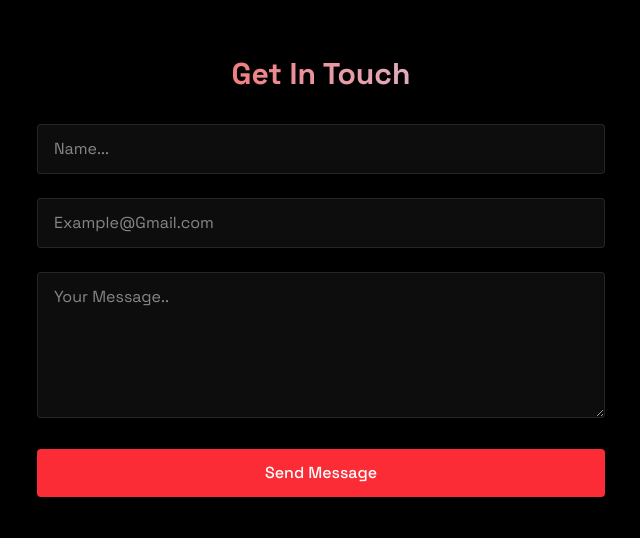
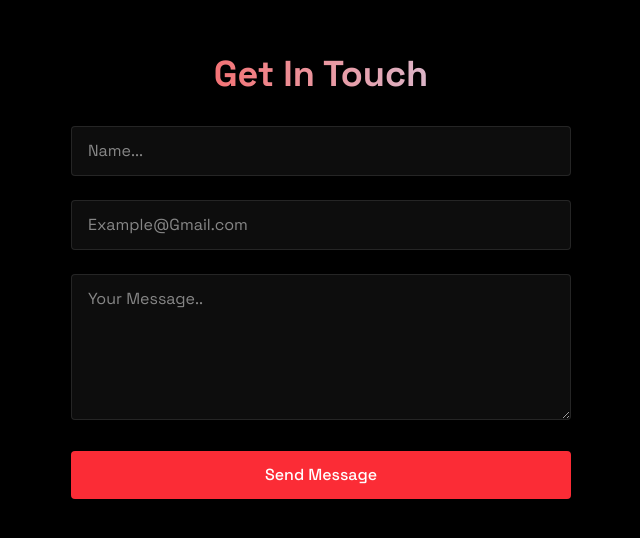
Before and after one commit to ZaidaanRandih/Zaidaan-Portofolio, a React (Vite) app: page / in a window 1280 px wide. Shown: the part 2952-3490 px from the top of the page, without its empty margins (319-959 px from the left). Built offline with nearby package versions, Linux system fonts and the light colour scheme.

Commit message:
more responsive Contact

```diff
--- a/src/components/sections/Contact.jsx
+++ b/src/components/sections/Contact.jsx
@@ -1,30 +1,31 @@
 import { useState } from "react";
 import { RevealOnScroll } from "../RevealOnScroll";
-import emailjs from 'emailjs-com'
+import emailjs from 'emailjs-com';
 
 export const Contact = () => {
-    const [formData,setFormData] = useState({name:'',email:'',message:''});
+    const [formData, setFormData] = useState({ name: '', email: '', message: '' });
 
-    const handleSubmit=(e) =>{
+    const handleSubmit = (e) => {
         e.preventDefault();
         emailjs.sendForm(
             import.meta.env.VITE_SERVICE_ID,
             import.meta.env.VITE_TEMPLATE_ID,
             e.target,
-            import.meta.env.VITE_PUBLIC_KEY).then(()=>{
+            import.meta.env.VITE_PUBLIC_KEY
+        ).then(() => {
             alert("Message Sent Successfully");
-            setFormData({name:'',email:'',message:''});
-        }).catch(()=> alert("Wait! Something went wrong :( , Please Try Again!"));
+            setFormData({ name: '', email: '', message: '' });
+        }).catch(() => alert("Wait! Something went wrong :( , Please Try Again!"));
     };
 
     return (
-        <section id="contact" className="min-h-screen flex items-center justify-center py-20">
+        <section id="contact" className="min-h-screen flex items-center justify-center py-20 px-6">
             <RevealOnScroll>
-                <div className='px-4 w-150'>
-                    <h2 className='text-3xl font-bold mb-8 bg-gradient-to-r from-red-500 to-blue-200 bg-clip-text text-transparent text-center'>
+                <div className='w-full max-w-lg lg:w-[500px]'>
+                    <h2 className='text-3xl sm:text-4xl font-bold mb-8 bg-gradient-to-r from-red-500 to-blue-200 bg-clip-text text-transparent text-center'>
                         Get In Touch
                     </h2>
-                    <form action="" className="space-y-6" onSubmit={handleSubmit}>
+                    <form className="space-y-6" onSubmit={handleSubmit}>
                         <div className="relative">
                             <input type="text"
                                 id="name"
@@ -33,7 +34,7 @@ export const Contact = () => {
                                 value={formData.name}
                                 className="w-full bg-white/5 border border-white/10 rounded px-4 py-3 text-white transition focus:outline-none focus:border-red-500 focus:bg-red-500/5 "
                                 placeholder="Name..."
-                                onChange={(e)=> setFormData({...formData,name: e.target.value})} />
+                                onChange={(e) => setFormData({ ...formData, name: e.target.value })} />
                         </div>
 
                         <div className="relative">
@@ -44,7 +45,7 @@ export const Contact = () => {
                                 value={formData.email}
                                 className="w-full bg-white/5 border border-white/10 rounded px-4 py-3 text-white transition focus:outline-none focus:border-red-500 focus:bg-red-500/5 "
                                 placeholder="Example@Gmail.com"
-                                onChange={(e)=> setFormData({...formData,email: e.target.value})}/>
+                                onChange={(e) => setFormData({ ...formData, email: e.target.value })} />
                         </div>
 
                         <div className="relative">
@@ -56,9 +57,9 @@ export const Contact = () => {
                                 value={formData.message}
                                 className="w-full bg-white/5 border border-white/10 rounded px-4 py-3 text-white transition focus:outline-none focus:border-red-500 focus:bg-red-500/5 "
                                 placeholder="Your Message.."
-                                onChange={(e)=> setFormData({...formData,message: e.target.value})}/>
+                                onChange={(e) => setFormData({ ...formData, message: e.target.value })} />
                         </div>
-                        <button type="submit" className="w-full bg-red-500 text-white py-3 px-6 rounded font-medium transition relative overflow-hidden hover:-translate-y-0.5 hover:shadow-[0_0_15px_rgba(244,67,54,0.4)">
+                        <button type="submit" className="w-full bg-red-500 text-white py-3 px-6 rounded font-medium transition relative overflow-hidden hover:-translate-y-0.5 hover:shadow-[0_0_15px_rgba(244,67,54,0.4)]">
                             Send Message
                         </button>
                     </form>
```
